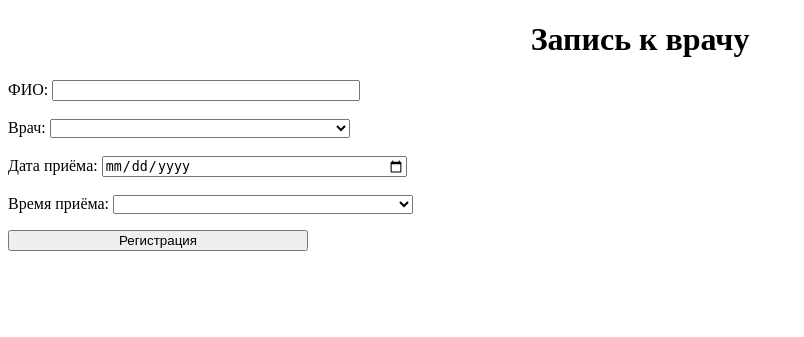
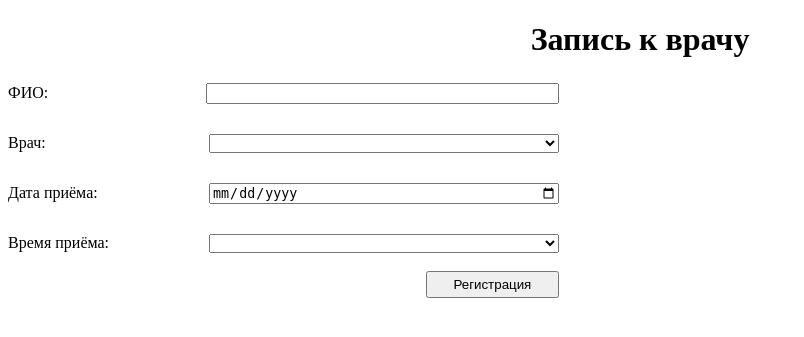
Before and after one commit to AlexandrovAndrey/Doctors, a Django app: page / in a window 1280 px wide. Shown: the top 337 px of the page, without its empty margins (0-804 px from the left). Run offline with Django 3.2, Linux system fonts and the light colour scheme; data comes from the database, SQL or seed files in the repository; both versions use the stored data as it was after the commit; some libraries are stand-ins or nearby versions.

Commit message:
чистовой вариант тестового задания

```diff
--- a/doctors/entries/templates/entries/index.html
+++ b/doctors/entries/templates/entries/index.html
@@ -6,13 +6,19 @@
     		Регистрация
     	</title>
     	<style>
+			.field {clear:both; text-align:right; line-height:25px;}
+			label {float:left; padding-right:100px;}
+			.main {float:left}
 			select {
-		    width: 300px;
+			width: 350px;
 			}
- 		</style>
- 		<style>
 			input {
-		    width: 300px;
+			width: 345px;
+			}
+			#submit_button {
+			    width: 10em;
+			    height: 2em;
+			    float:right
 			}
  		</style>
  		<script src="https://code.jquery.com/jquery-1.10.2.js"></script>
@@ -21,10 +27,14 @@
 		<center><H1>Запись к врачу</H1></center>
 		<form action="{% url 'save'%}" method="post">{% csrf_token %}
 		<p>
+            <div class="main">
+	            <div class="field">
 		            <label for="client_name">
 		               ФИО:
 		            </label>
 		            <input type="text" id="client_name" name="client_name" required/><Br><Br>
+		        </div>
+		        <div class="field">
 		            <label for="doctor_name">
 		               Врач:
 		            </label>
@@ -38,10 +48,14 @@
 						    <option value=-1>Нет врачей.</option>
 						{% endif %}
 					</select required><Br><Br>
+				</div>
+				<div class="field">
 					<label for="entry_date">
 		               Дата приёма:
 		            </label>
 					<input type="date" id="entry_date" name="entry_date" required><Br><Br>
+				</div>
+				<div class="field">
 					<label for="entry_time">
 		               Время приёма:
 		            </label>
@@ -55,8 +69,10 @@
 						    <option value=-1>Нет свободного времени.</option>
 						{% endif %}
 					</select>
+				</div>
+				<p><input type="submit" value="Регистрация" id="submit_button"></p>
+			</div>
 		</p>
-		  <p><input type="submit" value="Регистрация"></p>
 		</form>
 		<script>
 			window.changeWorkTime = function() {
```
Also changed, not shown: doctors/db.sqlite3. Lines whose indentation alone changed are shown as unchanged.
